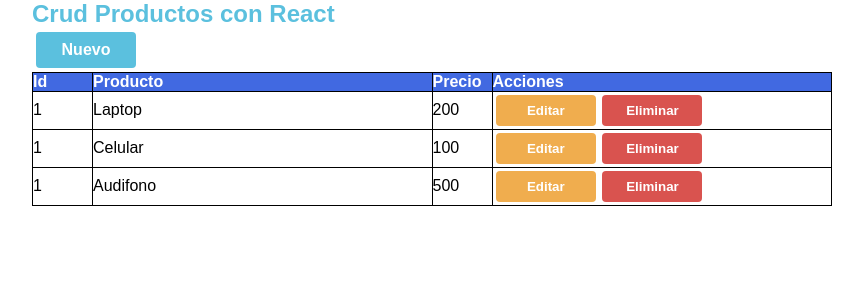
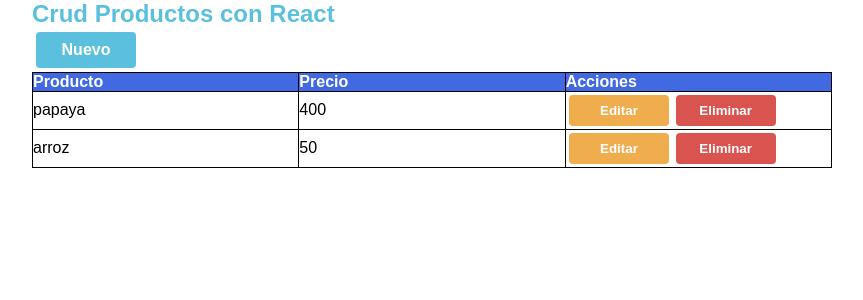
Before and after one commit to oscarrapray/crud-productos, a React (Create React App) app: page / in a window 1280 px wide. Shown: the top 300 px of the page, without its empty margins (208-1071 px from the left). Built offline with nearby package versions, Linux system fonts and the light colour scheme; data requests are answered from the project's data file.

Commit message:
se creo la opcion listar productos

```diff
--- a/src/App.js
+++ b/src/App.js
@@ -11,9 +11,9 @@ function App() {
     <Router>
       < Header />
       <Switch>
-         <Route exact path = "/" component ={Productos} />
-         <Route path = "/productos/nuevo" component ={NuevoProducto}/>
-         <Route path = "/productos/editar/:id" component ={EditarProducto} />
+         <Route exact path = "/" component={Productos} />
+         <Route path = "/productos/nuevo" component={NuevoProducto}/>
+         <Route path = "/productos/editar/:id" component={EditarProducto} />
       </Switch>
     </Router>
   );
--- a/src/components/Header.js
+++ b/src/components/Header.js
@@ -4,7 +4,7 @@ import {Link } from 'react-router-dom';
 
 const Header = () => {
     return (
-        <div class="container">
+        <div className="container">
          <Link to = "/" className = "title-crud"><h2 >Crud Productos con React</h2></Link>
         </div>
      );
--- a/src/components/NuevoProducto.js
+++ b/src/components/NuevoProducto.js
@@ -8,11 +8,11 @@ const NuevoProductos = () => {
         <form >
             <div className="form_item">
                 <input type="text" className="name" id="name" />
-                <label for="name">producto</label>
+                <label htmlFor="name">producto</label>
             </div>
             <div className="form_item">
                 <input type="text" className="name" id="precio" />
-                <label for="precio">precio</label>
+                <label htmlFor="precio">precio</label>
             </div>
             <button className="btn btn_new">Guardar</button>
         </form>
--- /dev/null
+++ b/src/components/Producto.js
@@ -0,0 +1,21 @@
+import React from 'react'
+import { useHistory } from 'react-router'
+
+const Producto = ({producto,eliminarProducto}) =>{
+
+    const history = useHistory();
+    const {nombre,precio,id} = producto;
+
+    return(
+        <tr>
+           <td>{nombre}</td>
+           <td>{precio}</td>
+           <td>
+               <button className="btn btn_edit" onClick ={() =>history.push(`/productos/editar/${id}`)}>Editar</button>
+               <button className="btn btn_delete"  onClick={() => eliminarProducto(id)}>Eliminar</button>
+           </td>
+         </tr>
+    )
+}
+
+export default Producto
--- a/src/components/Productos.js
+++ b/src/components/Productos.js
@@ -1,50 +1,49 @@
-import React from 'react';
+import React,{useState,useEffect} from 'react';
+import axios from 'axios'
 import { Link } from 'react-router-dom';
+import Producto from './Producto'
 
 const Productos = () => {
 
+  const [ state, setState] = useState([]);
+
+  const listProductos = async () =>{
+    try{
+      const respuesta = await axios.get('http://localhost:4000/productos');
+      setState(respuesta.data)
+    }
+    catch(error){
+      console.log(error)
+    }
+  }
+
+  useEffect(()=>{
+      listProductos()
+  },[])
+
     return (
-      <div class="cont_products">
+      <div className="cont_products">
         <Link  to = "/productos/nuevo" className="btn btn_new">Nuevo</Link>
            <table>
            <thead>
-         <tr class="tr-head">
-           <th class="th-head" width="60px">Id</th>
-           <th class="th-head">Producto</th>
-           <th class="th-head" width="60px">Precio</th>
-           <th class="th-head">Acciones</th>
+             <tr className="tr-head">
+               <th className="th-head">Producto</th>
+               <th className="th-head">Precio</th>
+               <th className="th-head">Acciones</th>
              </tr>
            </thead>
            <tbody>
-         <tr>
-           <td>1</td>
-           <td>Laptop</td>
-           <td>200</td>
-           <td >
-               <button class="btn btn_edit">Editar</button>
-               <button class="btn btn_delete">Eliminar</button>
-           </td>
-         </tr>
-         <tr>
-           <td>1</td>
-           <td>Celular</td>
-           <td>100</td>
-           <td >
-               <button class="btn btn_edit">Editar</button>
-               <button class="btn btn_delete">Eliminar</button>
-           </td>
-         </tr>
-         <tr>
-           <td>1</td>
-           <td>Audifono</td>
-           <td>500</td>
-           <td >
-               <button class="btn btn_edit">Editar</button>
-               <button class="btn btn_delete">Eliminar</button>
-           </td>
-         </tr>
+               {
+                 state.map(producto => (
+                   <Producto
+                       key={producto.id}
+                       producto={producto}
+                   />
+               ))
+               }
                 </tbody>
          </table>
+
    </div>
      );
 }
```
Lines whose indentation alone changed are shown as unchanged.
